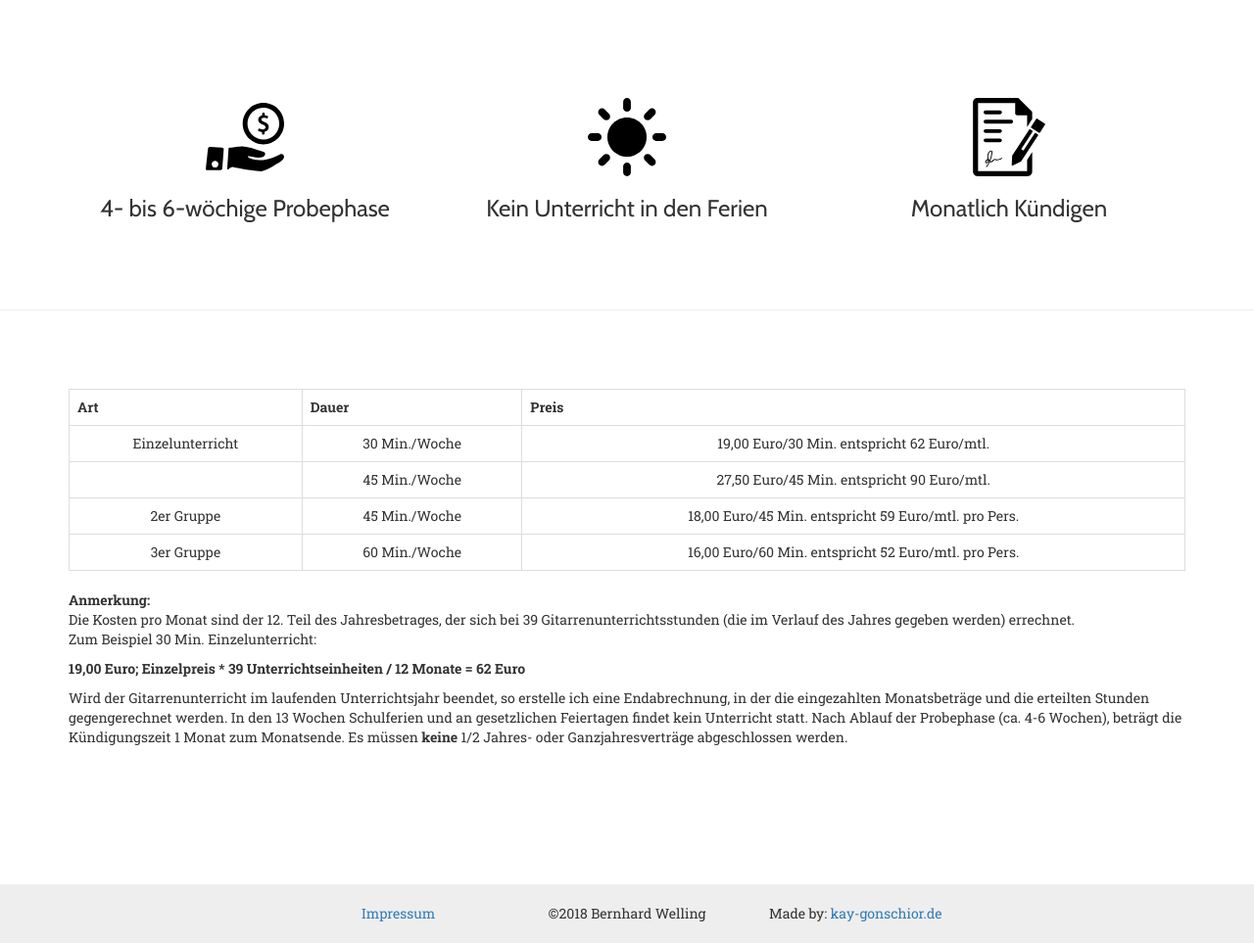
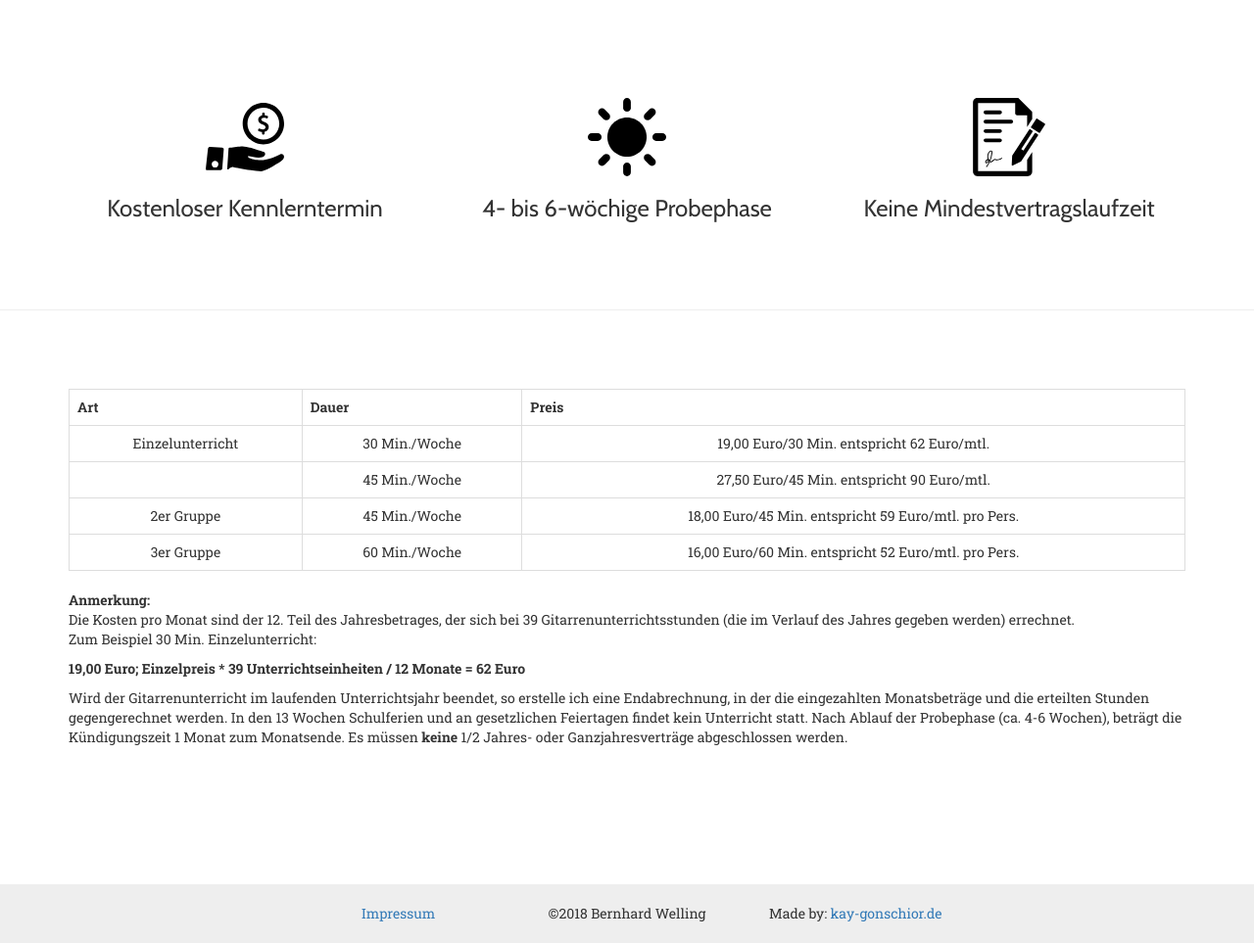
Before and after one commit to Maxomann/Gitarrenunterrichtineimsbuettel, a Jekyll site: the page built from kosten.html, in a window 1280 px wide and 1216 px high. Shown: the part 253-1216 px from the top of the window at 98% size. Built offline with Jekyll 4.4.1, drawn with Linux system fonts in a browser that asks for light colours; nearby versions of some CDN libraries.

Commit message:
change text

```diff
--- a/kosten.html
+++ b/kosten.html
@@ -16,17 +16,17 @@ robot_tags:
     <div class="row">
         <div class="col-md-4">
             <img class="previewIcon" src="assets/images/kosten_probezeit.svg">
+            <h3>Kostenloser Kennlerntermin</h3>
+            <!--<p>Lorem ipsum dolor sit amet, consetetur sadipscing elitr, sed diam nonumy eirmod tempor invidunt ut labore et dolore magna aliquyam erat, sed diam voluptua. At vero eos et accusam et</p>-->
+        </div>
+        <div class="col-md-4">
+            <img class="previewIcon" src="assets/images/kosten_ferien.svg">
             <h3>4- bis 6-wöchige Probephase</h3>
             <!--<p>Lorem ipsum dolor sit amet, consetetur sadipscing elitr, sed diam nonumy eirmod tempor invidunt ut labore et dolore magna aliquyam erat, sed diam voluptua. At vero eos et accusam et</p>-->
         </div>
         <div class="col-md-4">
-            <img class="previewIcon" src="assets/images/kosten_ferien.svg">
-            <h3>Kein Unterricht in den Ferien</h3>
-            <!--<p>Lorem ipsum dolor sit amet, consetetur sadipscing elitr, sed diam nonumy eirmod tempor invidunt ut labore et dolore magna aliquyam erat, sed diam voluptua. At vero eos et accusam et</p>-->
-        </div>
-        <div class="col-md-4">
             <img class="previewIcon" src="assets/images/kosten_bindung.svg">
-            <h3>Monatlich Kündigen</h3>
+            <h3>Keine Mindestvertragslaufzeit</h3>
             <!--<p>Lorem ipsum dolor sit amet, consetetur sadipscing elitr, sed diam nonumy eirmod tempor invidunt ut labore et dolore magna aliquyam erat, sed diam voluptua. At vero eos et accusam et</p>-->
         </div>
     </div>
```
